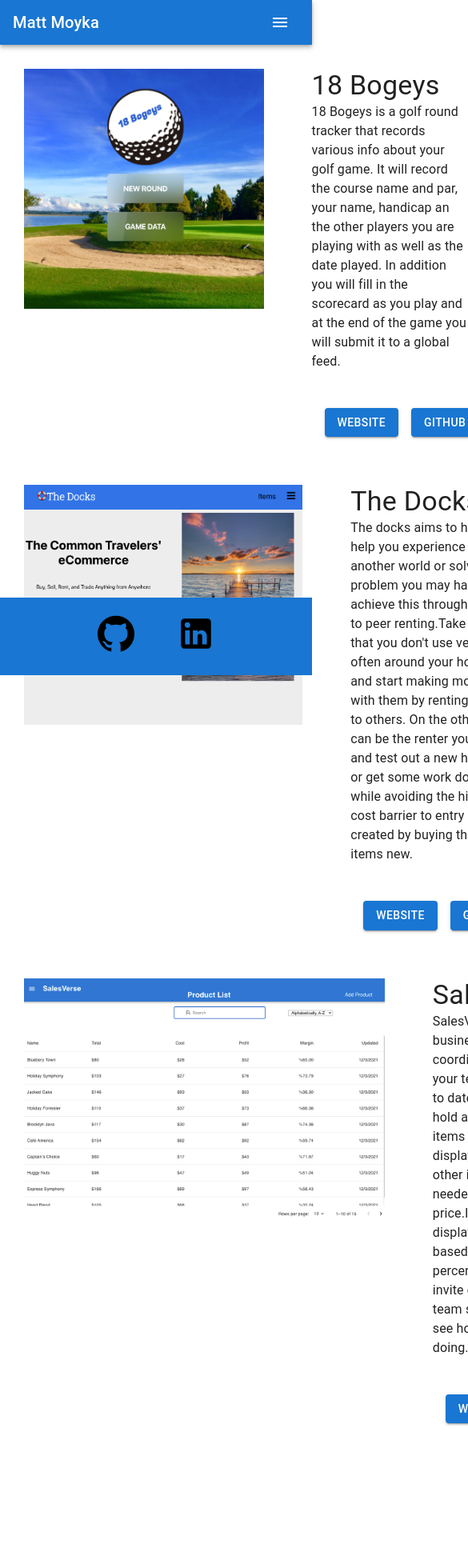
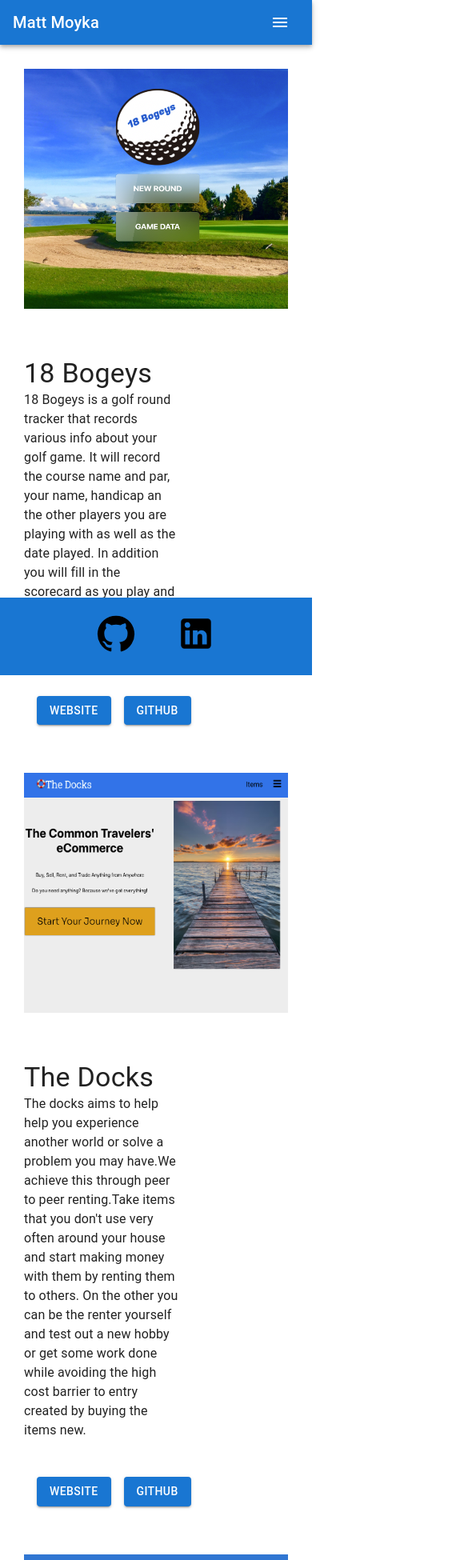
Before and after one commit to MattMoyka/PortfolioWebsite, a React (Create React App) app in the folder client-v2/: page /Projects in a window 390 px wide. Shown: the top 1950 px of the page at 80% size, 585 px wide, since content can reach past the window. Before the commit the page ends 1809 px from the top, so only its background shows below. Built offline with nearby package versions, Linux system fonts and the light colour scheme.

Commit message:
projects page media query

```diff
--- a/client-v2/src/screens/Projects.jsx
+++ b/client-v2/src/screens/Projects.jsx
@@ -10,7 +10,7 @@
 export default function Projects() {
   return (
     <Box sx={{ flexGrow: 1 }}>
-      <Box sx={{ display: 'flex' }}>
+      <Box sx={{ display: 'flex', flexDirection: { xs: 'column', sm: 'row' } }}>
         <img src={bogeys} alt='18 bogeys' style={{ height: '300px', margin: '30px' }} />
         <Box sx={{ textAlign: 'left' }} >
           <Typography variant='h4' sx={{ mt: '30px', ml: '30px' }}>
@@ -29,7 +29,7 @@
           </Grid>
         </Box>
       </Box>
-      <Box sx={{ display: 'flex' }}>
+      <Box sx={{ display: 'flex', flexDirection: { xs: 'column', sm: 'row' } }}>
 
         <img src={thedocks} alt='The Docks' style={{ height: '300px', margin: '30px' }} />
         <Box sx={{ textAlign: 'left' }} >
@@ -50,7 +50,7 @@
           </Grid>
         </Box>
       </Box>
-      <Box sx={{ display: 'flex' }}>
+      <Box sx={{ display: 'flex', flexDirection: { xs: 'column', sm: 'row' } }}>
 
         <img src={salesverse} alt='Salesverse' style={{ height: '300px', margin: '30px' }} />
         <Box sx={{ textAlign: 'left' }} >
@@ -71,6 +71,7 @@
           </Grid>
         </Box>
       </Box>
+      <div style={{ height: '200px' }}></div>
     </Box >
   )
 }
```
